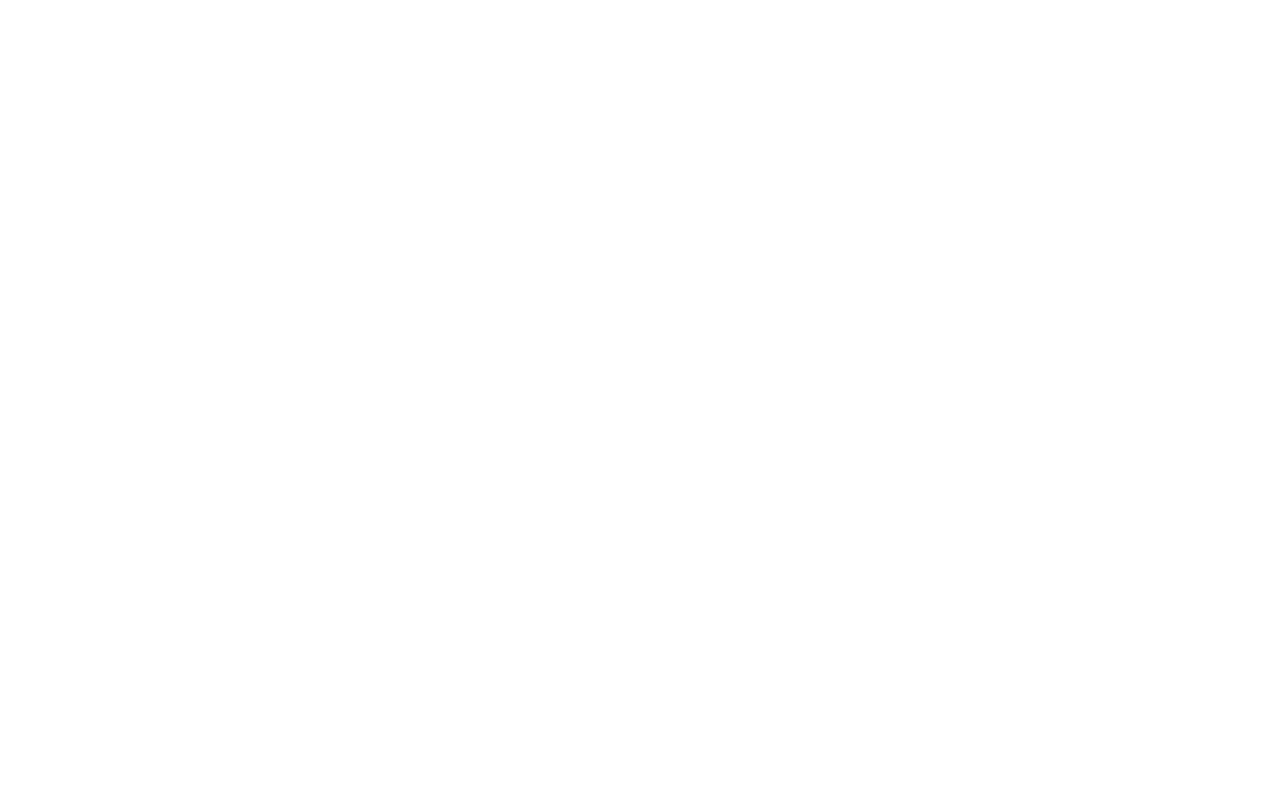
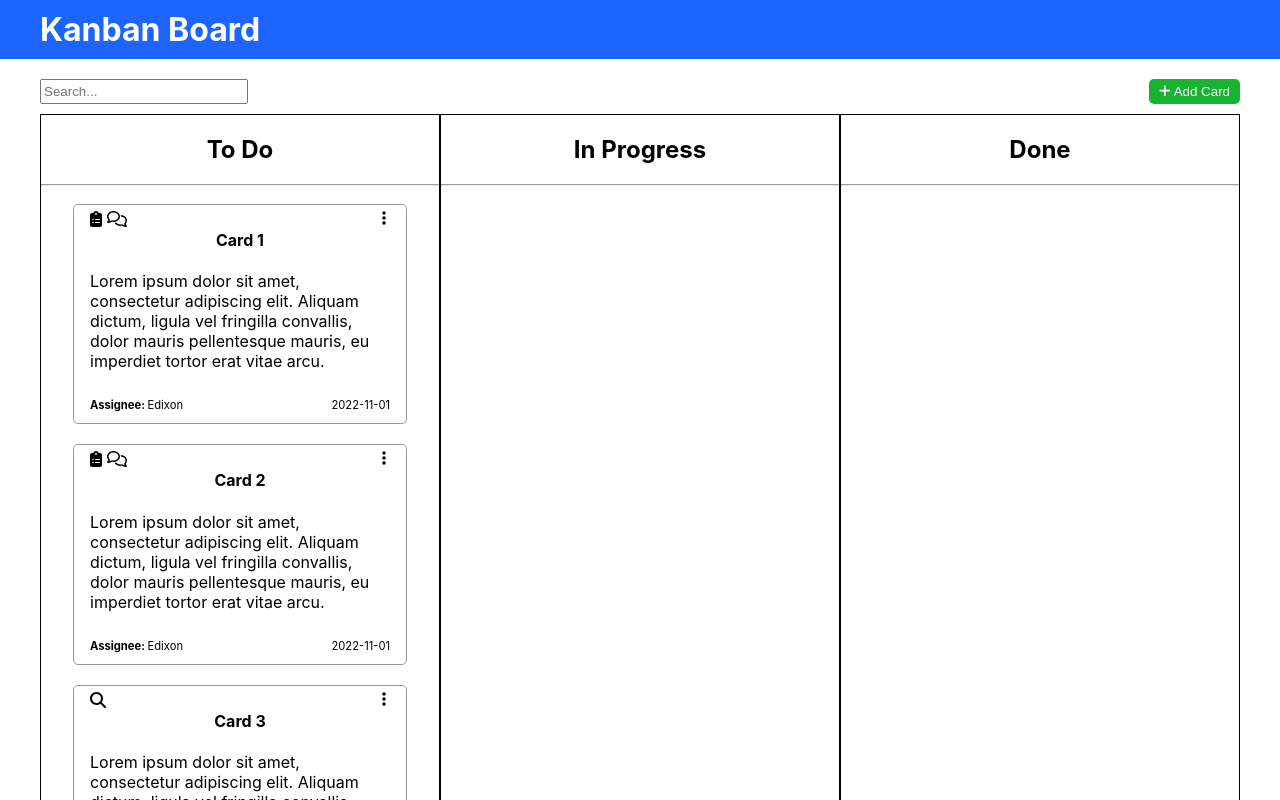
Before and after one commit to Edixon-vanVliet/kanban-board, a React (Create React App) app: page / in a window 1280 px wide. Shown: the top 800 px of the page. Built offline with nearby package versions, Linux system fonts and the light colour scheme.

Commit message:
Add kanban to app

```diff
--- a/src/App.js
+++ b/src/App.js
@@ -1,7 +1,43 @@
-import React from "react";
+/** @jsxImportSource @emotion/react */
+import { css } from "@emotion/react";
+import { KanbanBoard } from "./components/kanban/KanbanBoard";
 
 function App() {
-  return <div className="App"></div>;
+  return (
+    <div
+      css={css`
+        height: 100vh;
+      `}
+    >
+      <header
+        css={css`
+          background-color: #1e65ff;
+          padding: 10px;
+        `}
+      >
+        <h1
+          css={css`
+            color: white;
+            max-width: 1200px;
+            margin: 0 auto;
+          `}
+        >
+          Kanban Board
+        </h1>
+      </header>
+      <div
+        css={css`
+          height: calc(100vh - 130px);
+          width: 100%;
+          max-width: 1200px;
+          margin: 0 auto;
+          padding: 20px;
+        `}
+      >
+        <KanbanBoard />
+      </div>
+    </div>
+  );
 }
 
 export default App;
```
